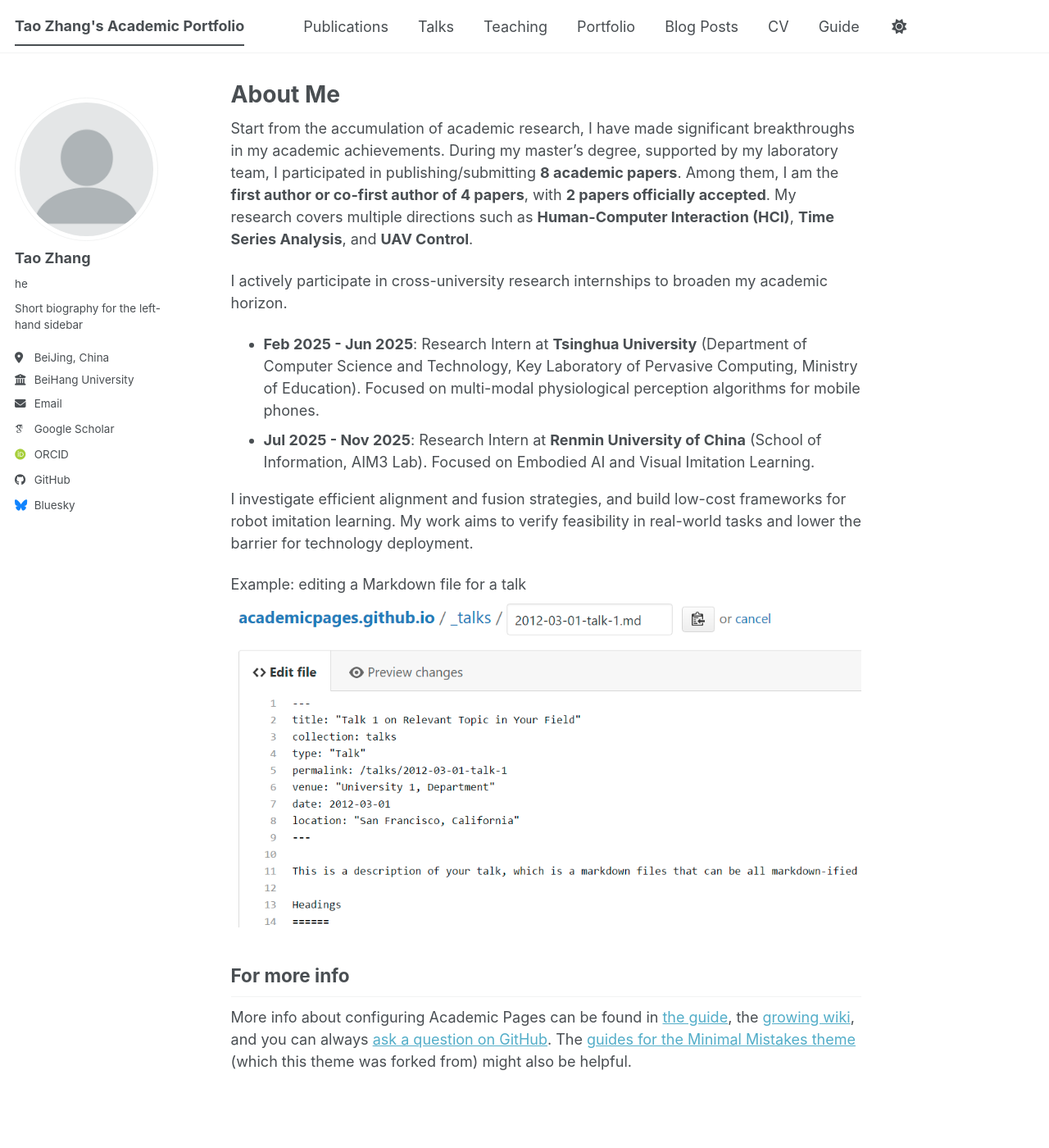
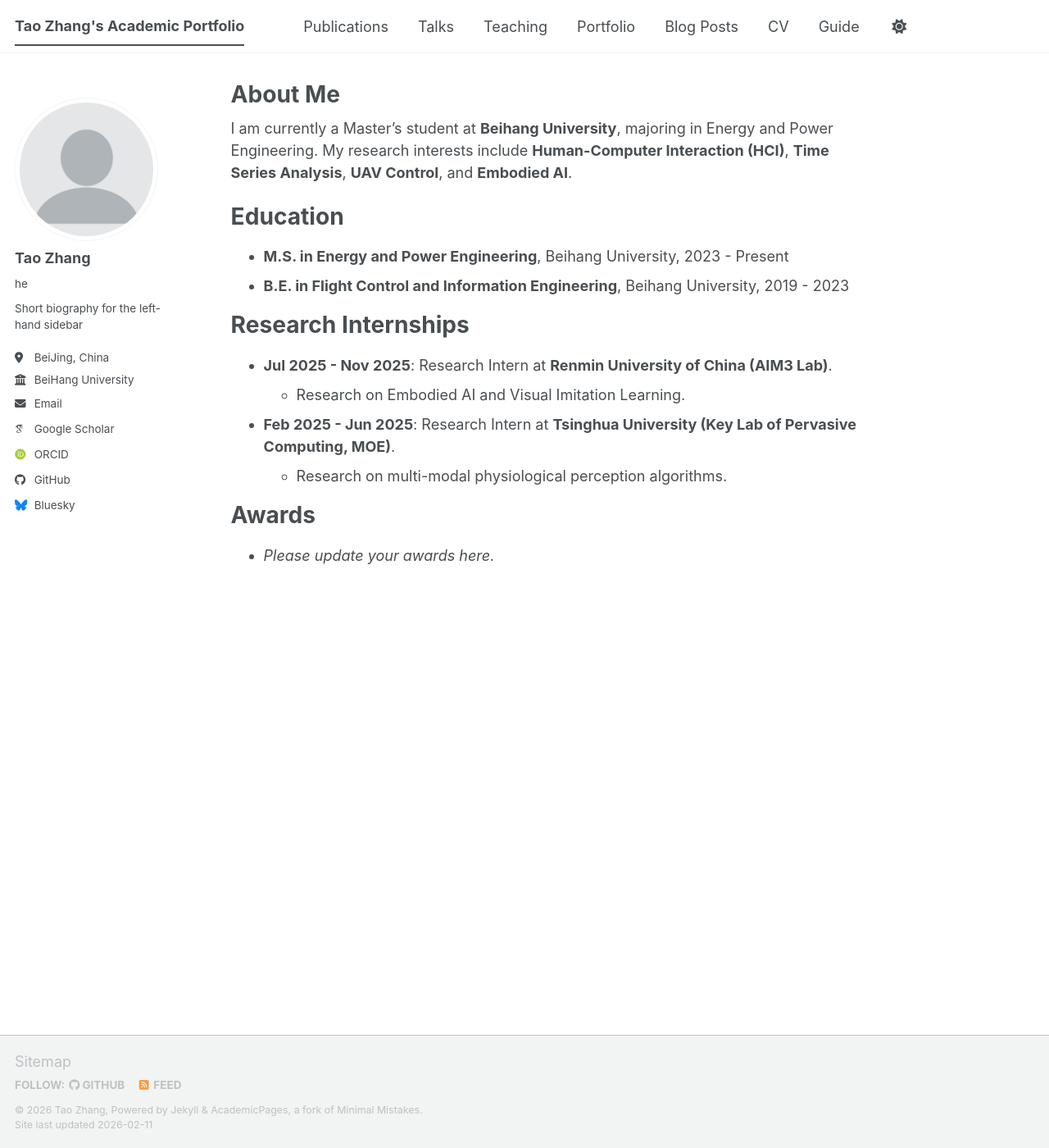
Before and after one commit to Zt375356/zt375356.github.io, a Jekyll site: the page built from _pages/about.md, in a window 1280 px wide and 1400 px high. Shown: the whole window at 82% size. Built offline with Jekyll 4.4.1, drawn with Linux system fonts in a browser that asks for light colours; some web fonts are replaced; a script bundle is joined from its source files by our own code; library files that are not in the unit come from our copies.

Commit message:
Refine About and CV pages, remove template content

```diff
--- a/_pages/about.md
+++ b/_pages/about.md
@@ -8,17 +8,20 @@
   - /about.html
 ---
 
-Start from the accumulation of academic research, I have made significant breakthroughs in my academic achievements. During my master's degree, supported by my laboratory team, I participated in publishing/submitting **8 academic papers**. Among them, I am the **first author or co-first author of 4 papers**, with **2 papers officially accepted**. My research covers multiple directions such as **Human-Computer Interaction (HCI)**, **Time Series Analysis**, and **UAV Control**.
+I am currently a Master's student at **Beihang University**, majoring in Energy and Power Engineering. My research interests include **Human-Computer Interaction (HCI)**, **Time Series Analysis**, **UAV Control**, and **Embodied AI**.
 
-I actively participate in cross-university research internships to broaden my academic horizon.
-*   **Feb 2025 - Jun 2025**: Research Intern at **Tsinghua University** (Department of Computer Science and Technology, Key Laboratory of Pervasive Computing, Ministry of Education). Focused on multi-modal physiological perception algorithms for mobile phones.
-*   **Jul 2025 - Nov 2025**: Research Intern at **Renmin University of China** (School of Information, AIM3 Lab). Focused on Embodied AI and Visual Imitation Learning.
+Education
+======
+* **M.S. in Energy and Power Engineering**, Beihang University, 2023 - Present
+* **B.E. in Flight Control and Information Engineering**, Beihang University, 2019 - 2023
 
-I investigate efficient alignment and fusion strategies, and build low-cost frameworks for robot imitation learning. My work aims to verify feasibility in real-world tasks and lower the barrier for technology deployment.
+Research Internships
+======
+* **Jul 2025 - Nov 2025**: Research Intern at **Renmin University of China (AIM3 Lab)**.
+  * Research on Embodied AI and Visual Imitation Learning.
+* **Feb 2025 - Jun 2025**: Research Intern at **Tsinghua University (Key Lab of Pervasive Computing, MOE)**.
+  * Research on multi-modal physiological perception algorithms.
 
-Example: editing a Markdown file for a talk
-![Editing a Markdown file for a talk](/images/editing-talk.png)
-
-For more info
-------
-More info about configuring Academic Pages can be found in [the guide](https://academicpages.github.io/markdown/), the [growing wiki](https://github.com/academicpages/academicpages.github.io/wiki), and you can always [ask a question on GitHub](https://github.com/academicpages/academicpages.github.io/discussions). The [guides for the Minimal Mistakes theme](https://mmistakes.github.io/minimal-mistakes/docs/configuration/) (which this theme was forked from) might also be helpful.
+Awards
+======
+* *Please update your awards here.*
```
Also changed, not shown: _pages/cv.md (+0 -25 lines).
